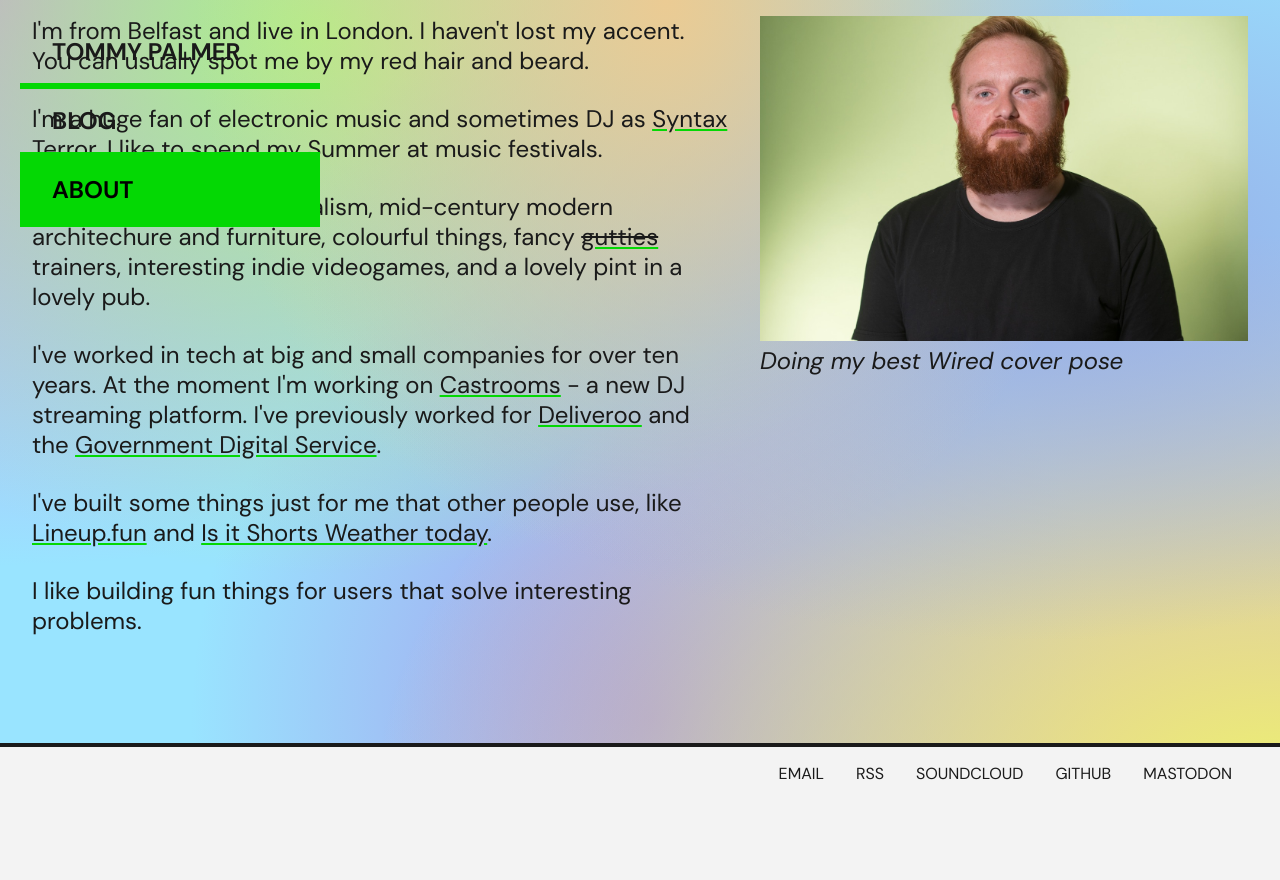
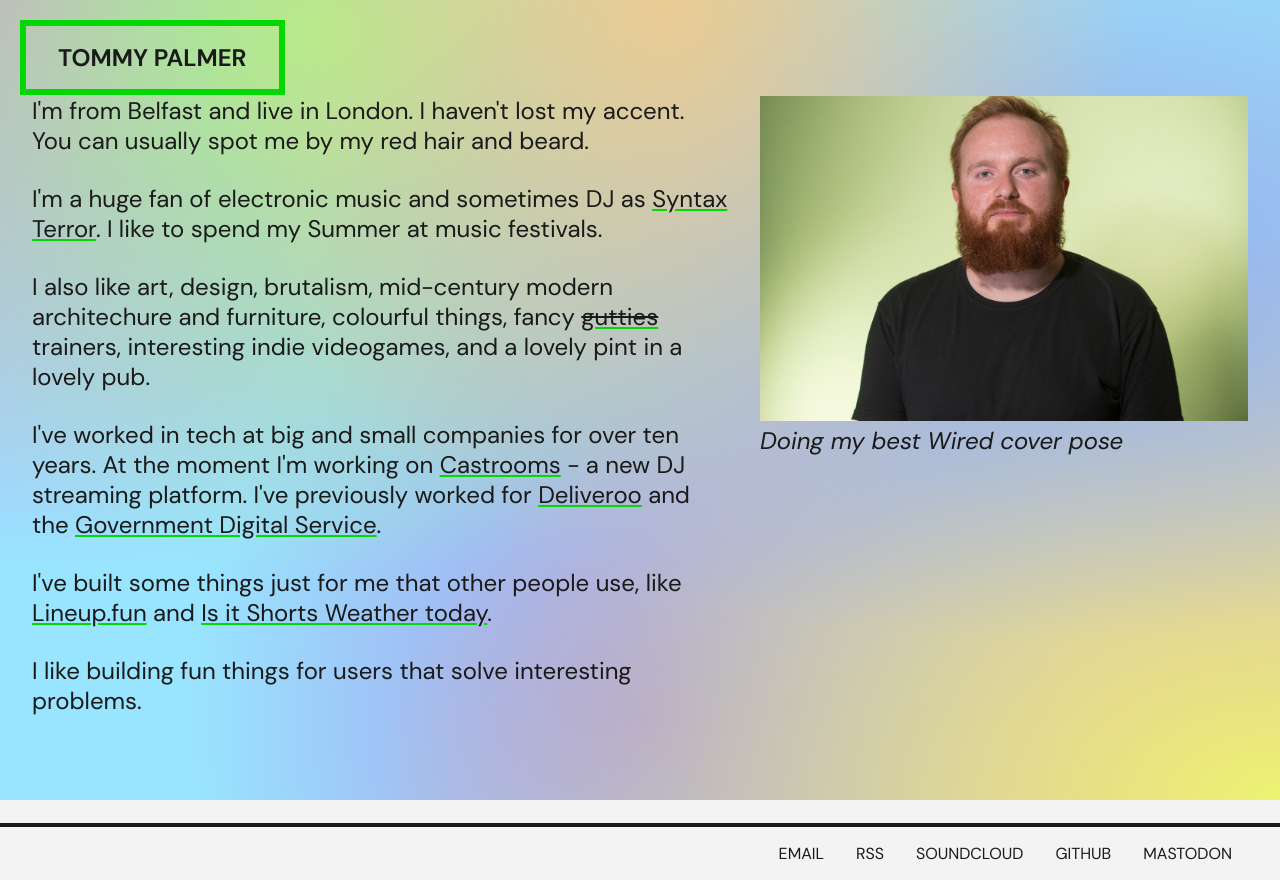
Before and after one commit to tommyp/tommyp.org, a SvelteKit app: page /about in a window 1280 px wide. Before the commit the page ends 820 px from the top, so only its background shows below. Built offline with nearby package versions, Linux system fonts and the light colour scheme.

Commit message:
first pass at header

```diff
--- a/src/lib/components/Header.svelte
+++ b/src/lib/components/Header.svelte
@@ -1,24 +1,33 @@
 <script lang="ts">
 	import { page } from '$app/stores';
+	import { fly } from 'svelte/transition';
 	const links: { path: string; text: string }[] = [
 		{ path: '/blog', text: 'Blog' },
 		{ path: '/about', text: 'About' }
 	];
+
+	let isHovered = false;
+
+	$: currentLink = links.find((link) => $page.url.pathname.includes(link.path));
 </script>
 
-<header>
+<header on:mouseenter={() => (isHovered = true)} on:mouseleave={() => (isHovered = false)}>
 	<nav>
 		<ul>
-			<li>
-				<h1><a class="logo" href="/">Tommy Palmer</a></h1>
+			<li class="logo">
+				<h1>
+					<a class={!currentLink ? 'active' : ''} href="/">Tommy Palmer</a>
+				</h1>
 			</li>
-			{#each links as link}
-				<li>
-					<a href={link.path} class={$page.url.pathname.includes(link.path) ? 'active' : ''}>
-						{link.text}
-					</a>
-				</li>
-			{/each}
+			{#if isHovered}
+				{#each links as link}
+					<li class="nav" transition:fly={{ y: -50, duration: 200 }}>
+						<a href={link.path} class={currentLink ? 'active' : ''}>
+							{link.text}
+						</a>
+					</li>
+				{/each}
+			{/if}
 		</ul>
 	</nav>
 </header>
@@ -33,7 +42,10 @@
 		flex-direction: column;
 		font-size: 1rem;
 		/* background: var(--background); */
-		border-bottom: var(--border-width) solid var(--border-color);
+	}
+
+	header:hover a {
+		background: var(--white);
 	}
 
 	ul {
@@ -44,16 +56,14 @@
 	}
 
 	.logo {
-		display: block;
-		width: 100%;
-		margin: 0 auto;
+		border: var(--border-width) solid var(--border-color);
 	}
 
 	h1 a {
 		font-weight: bold;
 		padding: 0.5rem 1rem;
 		margin: 0;
-		border-bottom: var(--border-width) solid var(--border-color);
+
 		color: var(--near-black);
 	}
 
@@ -74,34 +84,34 @@
 
 	li a {
 		font-size: 0.8rem;
-		border-right: var(--border-width) solid var(--border-color);
 		padding: 0.5rem;
 	}
 
-	li:last-of-type a {
-		border-right: none;
-	}
-
-	nav a.active {
-		color: var(--foreground);
+	li a:hover {
 		background: var(--highlight);
 	}
 
+	li:first-of-type a {
+		border-bottom: none;
+	}
+
 	a:hover {
+		color: var(--foreground);
+	}
+
+	a.active {
 		color: var(--foreground);
 		background: var(--highlight);
 	}
 
 	@media screen and (min-width: 968px) {
 		header {
-			border-bottom: none;
 			/* flex-direction: row; */
 
 			position: absolute;
 			top: 20px;
 			left: 20px;
 			width: var(--sidebar-width);
-			height: 100vh;
 		}
 
 		h1 a {
@@ -128,8 +138,6 @@
 
 		li a {
 			height: 100%;
-			border-right: 0;
-			border-bottom: var(--border-width) solid var(--border-color);
 		}
 	}
 </style>
--- a/src/lib/components/Hero.svelte
+++ b/src/lib/components/Hero.svelte
@@ -43,7 +43,7 @@
 
 	@media screen and (min-width: 968px) {
 		section {
-			padding: 0 1rem;
+			padding: 0 4rem;
 			line-height: 1.2;
 			font-size: 3.5rem;
 		}
--- a/src/routes/+layout.svelte
+++ b/src/routes/+layout.svelte
@@ -22,7 +22,6 @@
 
 <style>
 	section {
-		--sidebar-width: 0;
 		display: flex;
 		flex-direction: column;
 		justify-content: space-between;
@@ -36,12 +35,8 @@
 	}
 
 	@media screen and (min-width: 968px) {
-		section {
-			--sidebar-width: 300px;
-
-			display: grid;
-			grid-template-columns: 1fr;
-			grid-template-rows: 200px 100% 1fr;
+		main {
+			margin-top: 5rem;
 		}
 	}
 </style>
--- a/src/routes/+page.svelte
+++ b/src/routes/+page.svelte
@@ -57,7 +57,7 @@
 	@media screen and (min-width: 968px) {
 		.blog {
 			margin: 2rem 0;
-			padding: 0 1rem;
+			padding: 0 4rem;
 		}
 	}
 </style>
```
